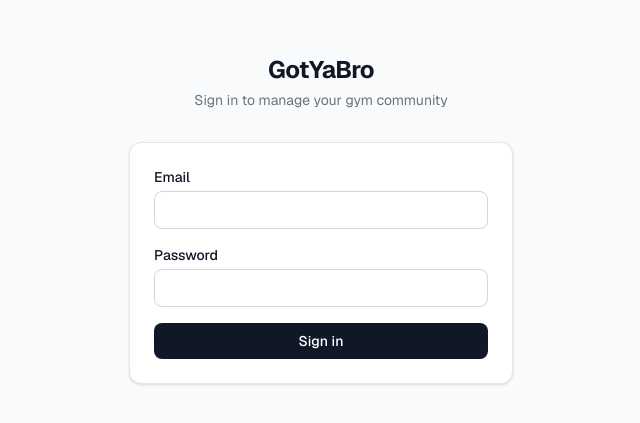
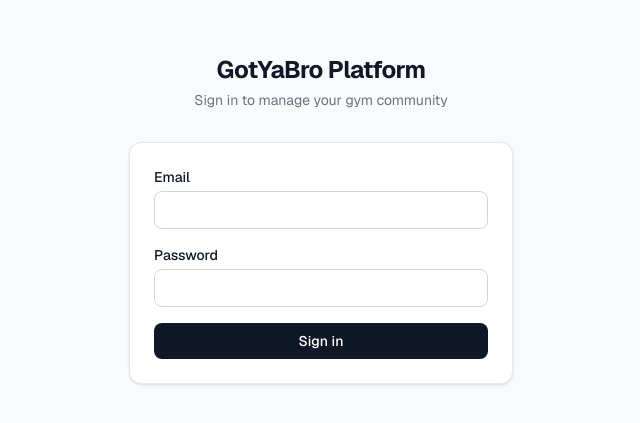
Before and after one commit to plesioo/gotyabro, a Next.js app: page /login in a window 1280 px wide. Shown: the part 181-604 px from the top of the page, without its empty margins (319-959 px from the left). Built offline with nearby package versions, Linux system fonts and the light colour scheme; no server answers.

Commit message:
feat: change name

```diff
--- a/app/dashboard/layout.tsx
+++ b/app/dashboard/layout.tsx
@@ -21,7 +21,7 @@ export default async function DashboardLayout({
       <aside className="flex w-60 shrink-0 flex-col border-r border-gray-200 bg-white">
         <div className="border-b border-gray-100 px-5 py-4">
           <Link href="/dashboard" className="block">
-            <span className="text-lg font-bold tracking-tight">GotYaBro</span>
+            <span className="text-lg font-bold tracking-tight">GotYaBro Platform</span>
           </Link>
           <p className="mt-0.5 truncate text-xs text-gray-500">
             {ctx.communityName}
--- a/app/login/page.tsx
+++ b/app/login/page.tsx
@@ -8,7 +8,7 @@ export default async function LoginPage() {
     <main className="flex flex-1 items-center justify-center p-6">
       <div className="w-full max-w-sm">
         <div className="mb-8 text-center">
-          <h1 className="text-2xl font-bold tracking-tight">GotYaBro</h1>
+          <h1 className="text-2xl font-bold tracking-tight">GotYaBro Platform</h1>
           <p className="mt-1 text-sm text-gray-500">
             Sign in to manage your gym community
           </p>
```
